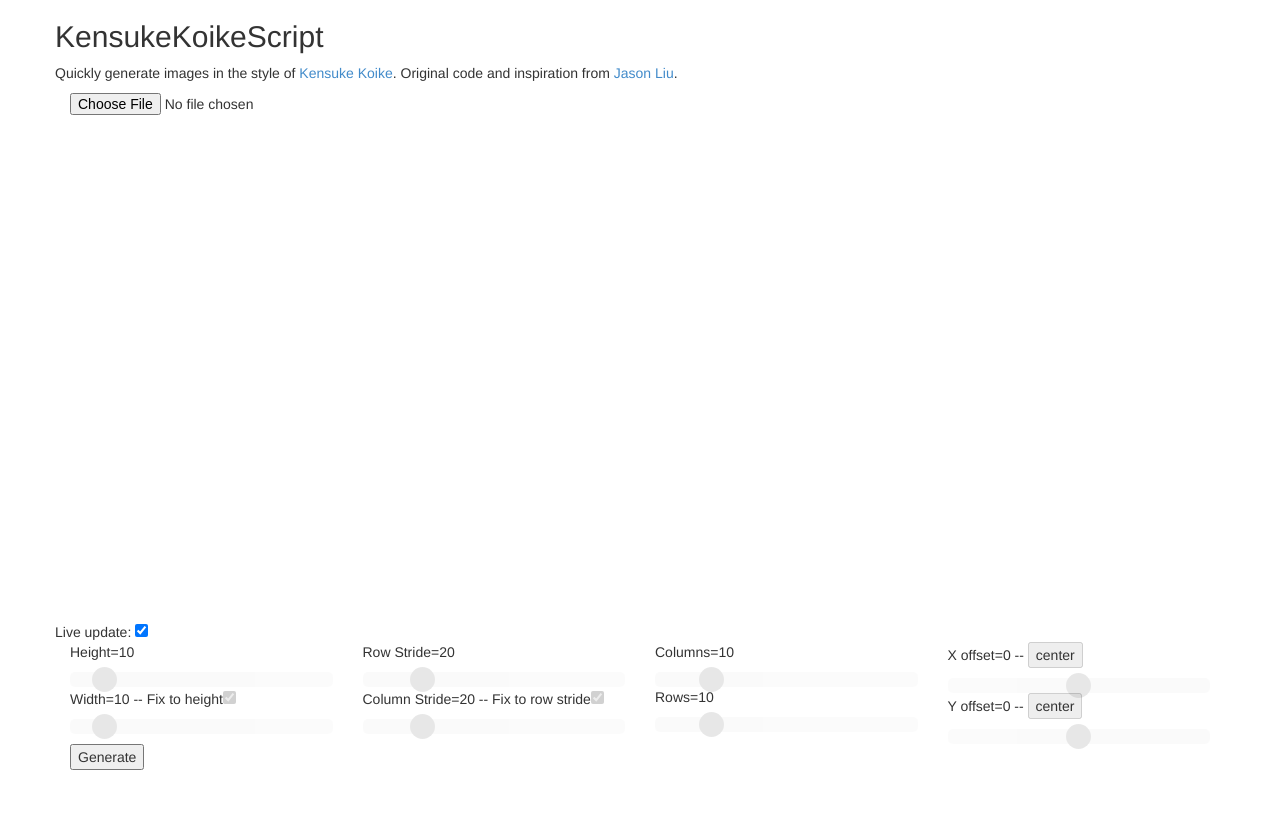
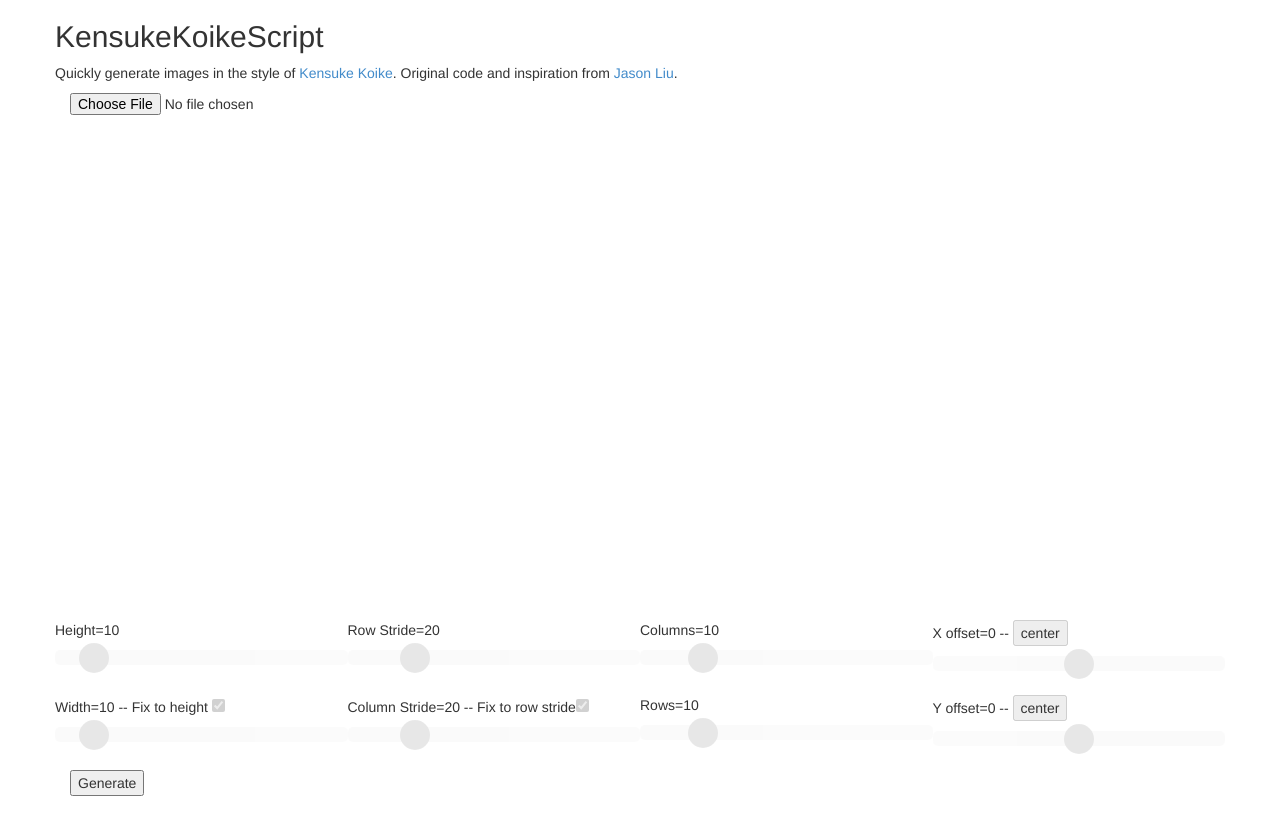
Before and after one commit to stephenpardy/stephenpardy.github.io, a Jekyll site: the page kensukekoike.html, which Jekyll copies as it is, in a window 1280 px wide. Shown: the top 835 px of the page. Built offline with Jekyll 4.4.1, drawn with Linux system fonts in a browser that asks for light colours; nearby versions of some CDN libraries.

Commit message:
Trying to make the sliders a bit easier to use

```diff
--- a/kensukekoike.html
+++ b/kensukekoike.html
@@ -31,19 +31,23 @@
 .slider::-webkit-slider-thumb {
     -webkit-appearance: none;
     appearance: none;
-    width: 25px;
-    height: 25px;
+    width: 30px;
+    height: 30px;
     border-radius: 50%;
     background: #222;
     cursor: pointer;
 }
 
 .slider::-moz-range-thumb {
-    width: 25px;
-    height: 25px;
+    width: 30px;
+    height: 30px;
     border-radius: 50%;
     background: #222;
     cursor: pointer;
+}
+
+.minHeight{
+    min-height: 75px;
 }
 
 input[type="range"]:disabled {
@@ -75,43 +79,54 @@
 
     </div>
 
-
-    <div class='row'>
-        Live update: <input type="checkbox" id="togglePreview" onclick="togglePreview()" checked>
-    </div>
-
     <div class="row">
         <div class='col-md-3'>
-            <div><p>Height=<span  id='hText'></span></p>
+            <div class="row">
+                <div class="col-12 minHeight">
+                    <p>Height=<span  id='hText'></span></p>
                     <input type="range" min="1" max="100" value="10" step="1" class="slider" id="hSlider">
                 </div>
-
-            <div><p>Width=<span  id='wText'></span> -- Fix to height<input type="checkbox" id="fixWidth" onclick="fixWidth()" checked></p>
+                <div class="col-12 minHeight">
+                    <p>Width=<span  id='wText'></span> -- Fix to height
+                    <input type="checkbox" id="fixWidth" onclick="fixWidth()" checked></p>
                     <input type="range" min="1" max="100" value="10" step="1" class="slider" id="wSlider">
                 </div>
             </div>
+        </div>
         <div class='col-md-3'>
-            <div><p>Row Stride=<span  id='hstrideText'></span></p>
+            <div class='row'>
+                <div class="col-12 minHeight">
+                    <p>Row Stride=<span  id='hstrideText'></span></p>
                     <input type="range" min="0" max="100" value="20" step="1" class="slider" id="hstrideSlider">
                 </div>
-            <div><p>Column Stride=<span  id='wstrideText'></span>  -- Fix to row stride<input type="checkbox" id="fixWidthStride" onclick="fixWidthStride()" checked></p>
+                <div class="col-12 minHeight">
+                    <p>Column Stride=<span  id='wstrideText'></span>  -- Fix to row stride<input type="checkbox" id="fixWidthStride" onclick="fixWidthStride()" checked></p>
                     <input type="range" min="0" max="100" value="20" step="1" class="slider" id="wstrideSlider">
                 </div>
             </div>
+        </div>
         <div class='col-md-3'>
-            <div><p>Columns=<span  id='nText'></span></p>
+            <div class='row'>
+                <div class='col-12 minHeight'>
+                    <p>Columns=<span  id='nText'></span></p>
                     <input type="range" min="1" max="50" value="10" step="1" class="slider" id="nSlider">
                 </div>
-            <div><p>Rows=<span  id='mText'></span></p>
+                <div class='col-12 minHeight'>
+                    <p>Rows=<span  id='mText'></span></p>
                     <input type="range" min="1" max="50" value="10" step="1" class="slider" id="mSlider">
                 </div>
             </div>
+        </div>
         <div class='col-md-3'>
-            <div><p>X offset=<span  id='x_offsetText'></span> -- <button id='centerX' type='button' onclick='centerX();'>center</button></p>
+            <div class="row">
+                <div class='col-12 minHeight'>
+                    <p>X offset=<span  id='x_offsetText'></span> -- <button id='centerX' type='button' onclick='centerX();'>center</button></p>
                     <input type="range" min="-300" max="300" value="0" step="1" class="slider" id="x_offsetSlider">
                 </div>
-            <div><p>Y offset=<span  id='y_offsetText'></span> -- <button id='centerY' type='button' onclick='centerY();'>center</button></p>
+                <div class='col-12 minHeight'>
+                    <p>Y offset=<span  id='y_offsetText'></span> -- <button id='centerY' type='button' onclick='centerY();'>center</button></p>
                     <input type="range" min="-300" max="300" value="0" step="1" class="slider" id="y_offsetSlider">
+                </div>
             </div>
         </div>
     </div>
```
Lines whose indentation alone changed are shown as unchanged.
